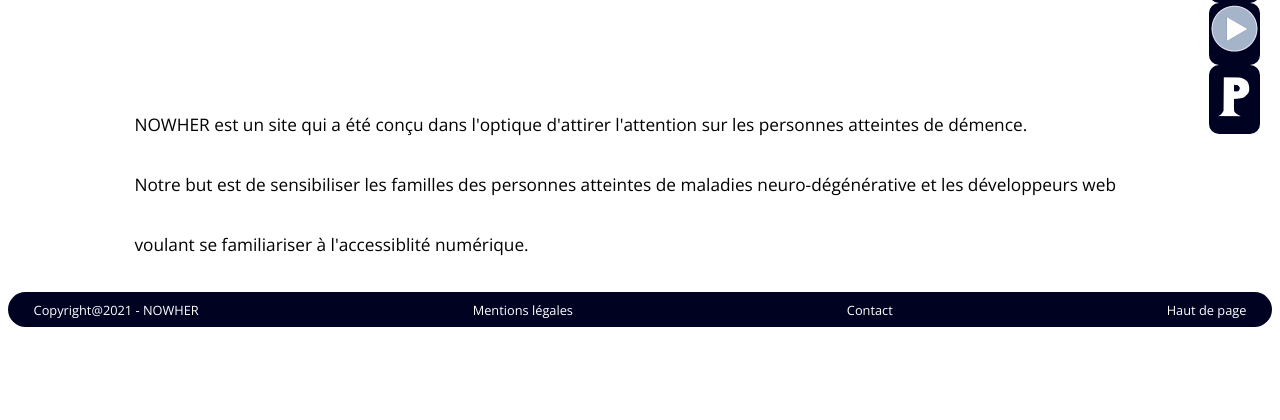
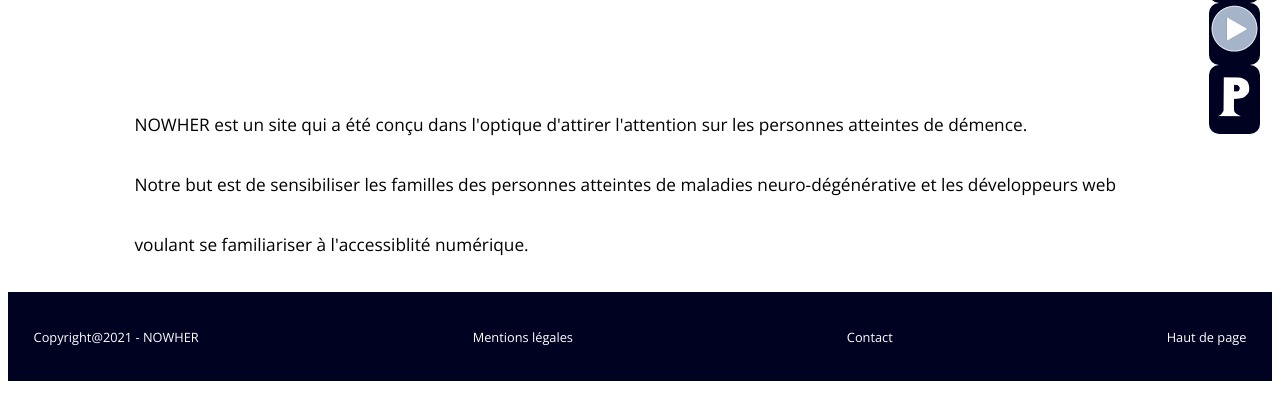
Before and after one commit to Adrien-Ray/nowher, a PHP site: page /pages/index.php in a window 1280 px wide. Shown: the part 366-786 px from the top of the page. Run offline with PHP 8.4, Linux system fonts and the light colour scheme.

Commit message:
changement

```diff
--- a/styles/header.css
+++ b/styles/header.css
@@ -141,12 +141,6 @@ header img {
 }
 footer{
   background-color: #000222;
-<<<<<<< HEAD
-  width: 60px;
-  height: 10px;
-  margin: 5px 0;
-  border-radius: 25px;
-=======
   height: 5rem;
   color: white;
   display: flex;
@@ -154,7 +148,6 @@ footer{
   align-items: center;
   padding : 1rem 2rem;
   display: flex;
->>>>>>> origin
 }
 @media screen and (max-width: 768px) {
   #hamb_menu {
```
